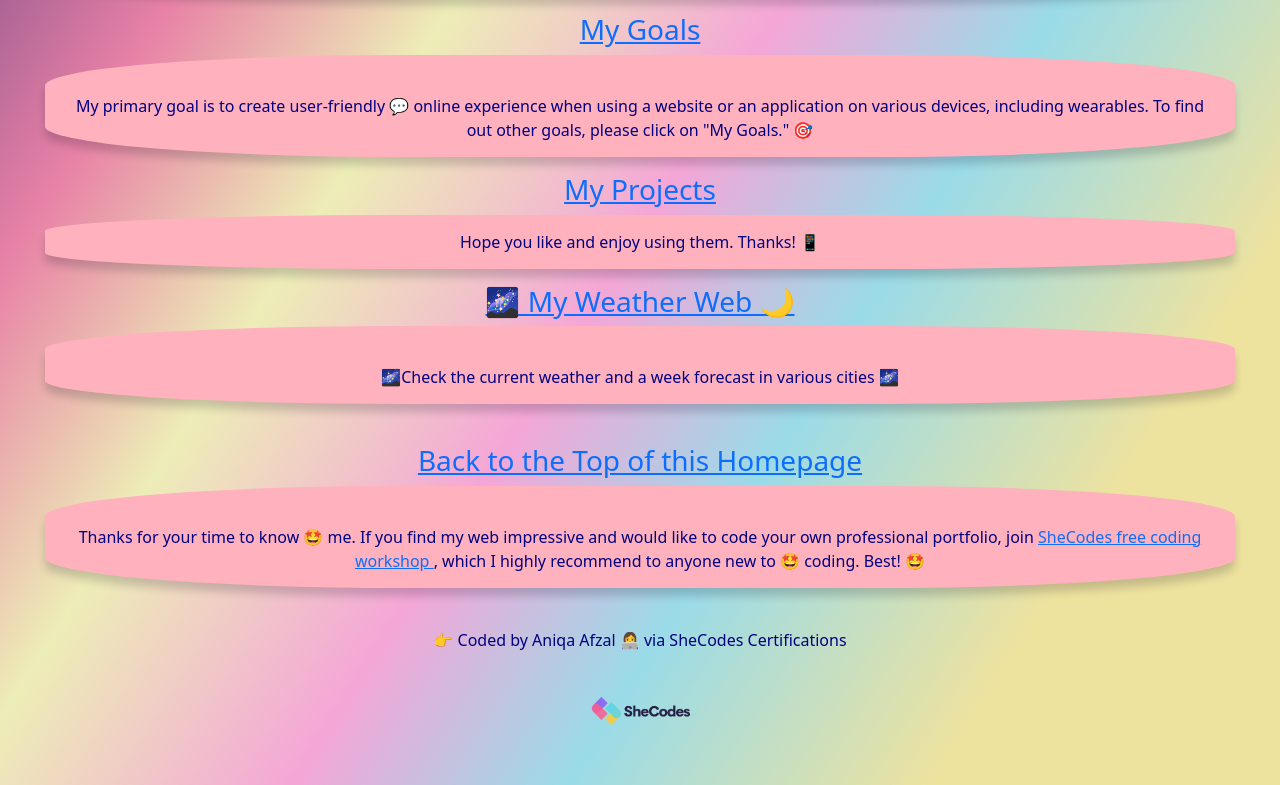
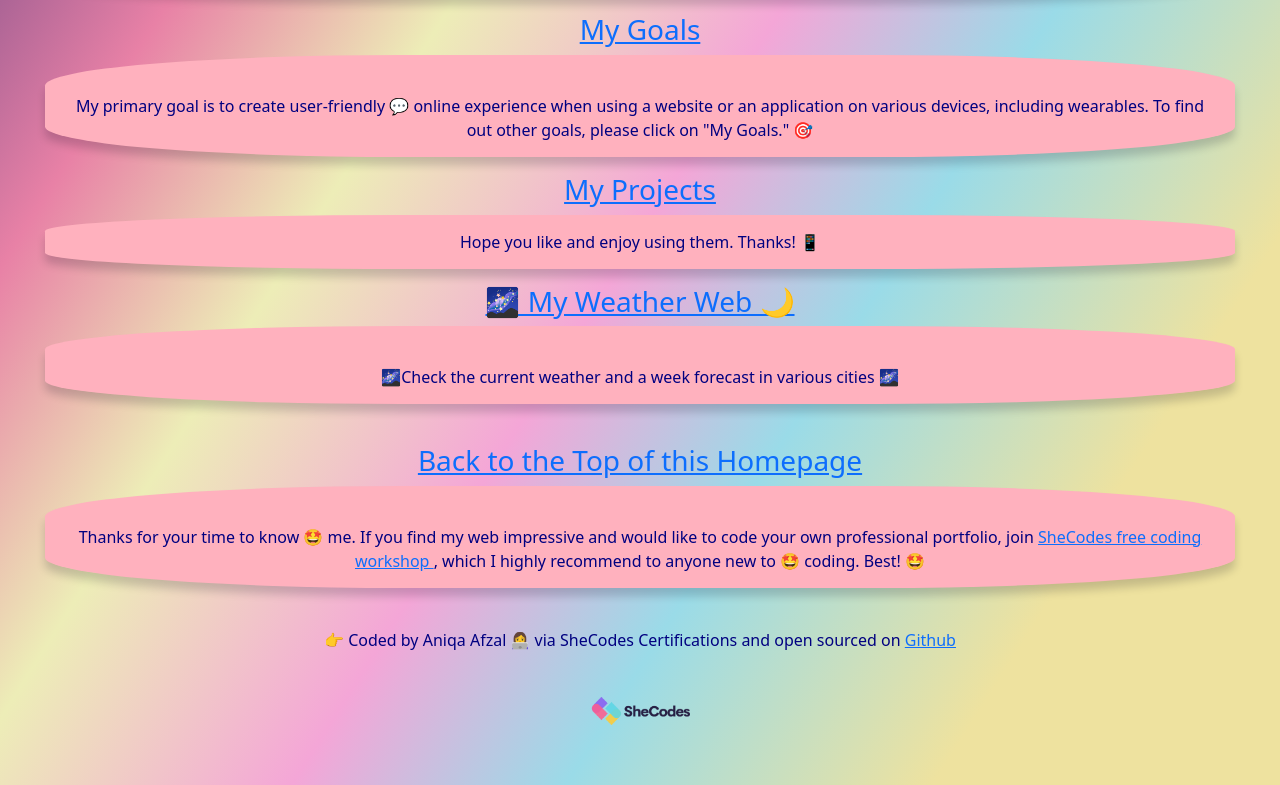
Before and after one commit to Elegangit/PortfolioAA, a plain HTML site: page My Portfolio/index.html in a window 1280 px wide. Shown: the part 801-1586 px from the top of the page. Drawn offline with nearby package versions, Linux system fonts and the light colour scheme.

Commit message:
Me on GIt

```diff
--- a/My Portfolio/index.html
+++ b/My Portfolio/index.html
@@ -131,7 +131,7 @@
       <br />
     </p>
     <br />
-    <footer>👉 Coded by Aniqa Afzal 👩‍💻 via SheCodes Certifications </footer> <img src="images/logo.png" alt="SheCodes Logo" class="logo" />
+    <footer>👉 Coded by Aniqa Afzal 👩‍💻 via SheCodes Certifications and open sourced on <a href="https://github.com/Elegangit/PortfolioAA"> Github </a> </footer> <img src="images/logo.png" alt="SheCodes Logo" class="logo" />
 
     <script src="src/index.js"></script>
   </body>
```
